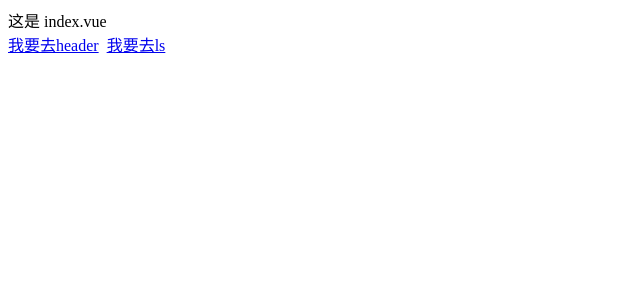
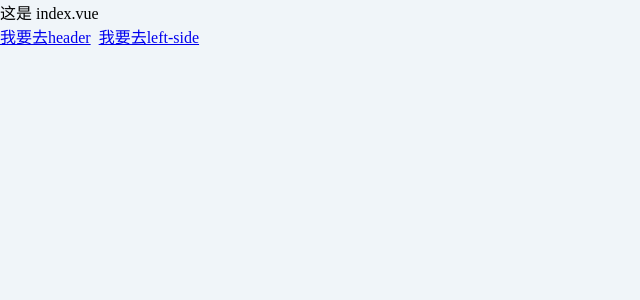
Before and after one commit to QianCCC7/Chinese-Medicine-Data-Visualization-System-Web, a Vue app: page / in a window 1280 px wide. Shown: the top 300 px of the page, without its empty margins (0-640 px from the left). Built offline with nearby package versions, Linux system fonts and the light colour scheme.

Commit message:
前端实现index.vue首页背景为蓝紫色

```diff
--- a/src/App.vue
+++ b/src/App.vue
@@ -12,5 +12,16 @@ export default {
 </script>
 
 <style>
+* {
+  margin: 0;
+  padding: 0;
+}
 
+html, body {
+  height: 100%;
+}
+
+#app {
+  height: 100%;
+}
 </style>
--- a/src/views/index.vue
+++ b/src/views/index.vue
@@ -1,10 +1,10 @@
 <template>
-  <div>
-    这是 index.vue
+  <div id="container">
+    <p>这是 index.vue</p>
+    <router-link to="/header">我要去header</router-link>&nbsp;
+    <router-link to="/ls">我要去left-side</router-link>
+    <router-view></router-view>
   </div>
-  <router-link to="/header">我要去header</router-link>&nbsp;
-  <router-link to="/ls">我要去ls</router-link>
-  <router-view></router-view>
 </template>
 
 <script>
@@ -14,5 +14,8 @@ export default {
 </script>
 
 <style scoped>
-
+#container {
+  height: 100%;
+  background-color: rgb(240,245,249);
+}
 </style>
```
